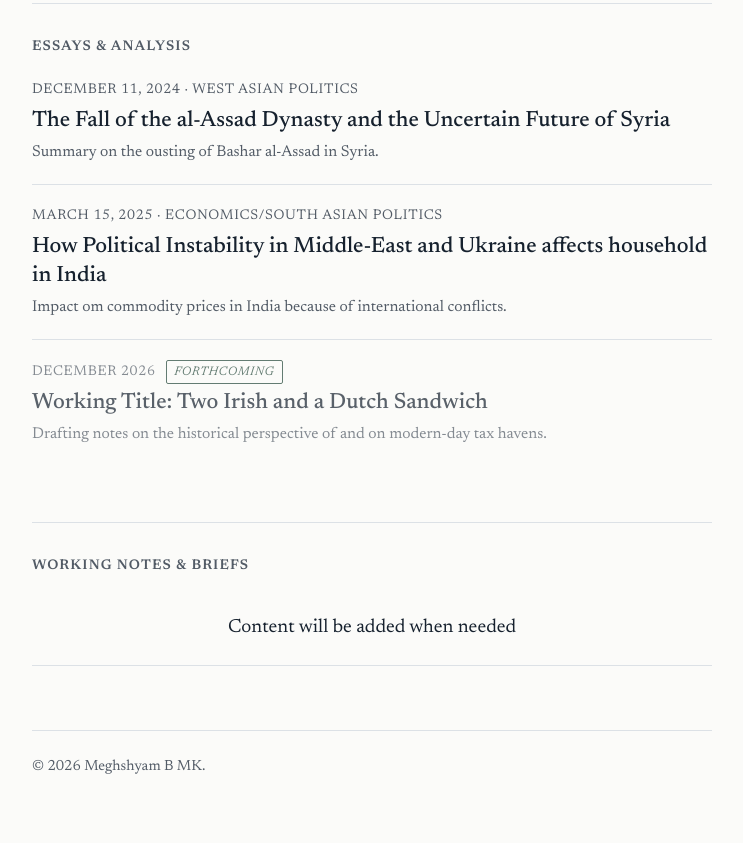
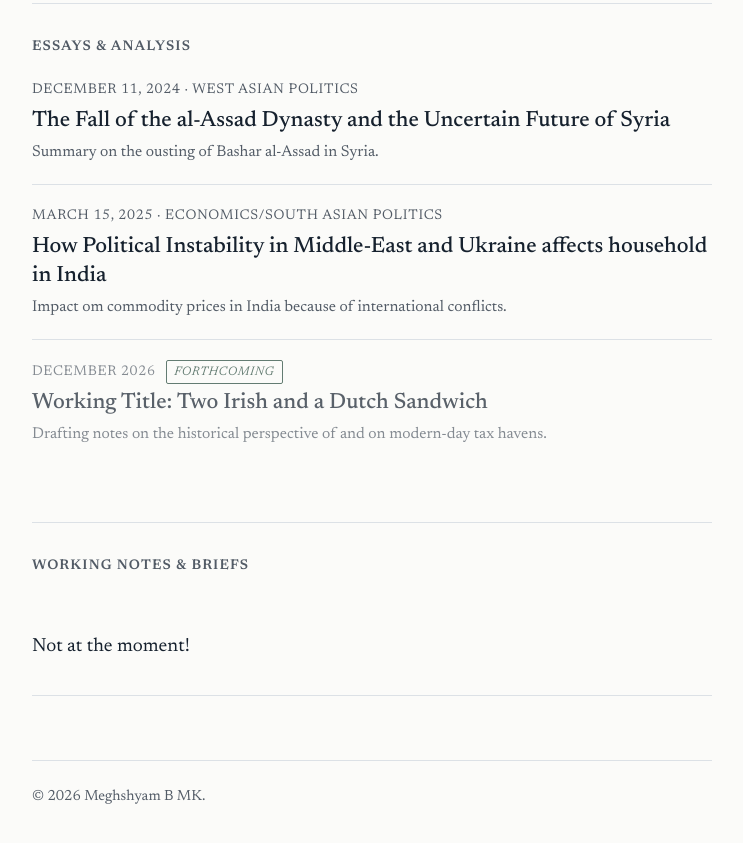
Before and after one commit to mbmk-site/mbmk-site.github.io, a plain HTML site: page index.html in a window 1280 px wide. Shown: the part 486-1329 px from the top of the page, without its empty margins (96-839 px from the left). Drawn offline with Linux system fonts and the light colour scheme.

Commit message:
Update index.html

```diff
--- a/index.html
+++ b/index.html
@@ -73,7 +73,7 @@
       <h2 class="section-label">Working Notes &amp; Briefs</h2>
       <ul class="brief-list">
         <li>
-          <p></p>Content will be added when needed</p>
+          <p>Not at the moment!</p>
         </li>
       </ul>
     </section>
```
